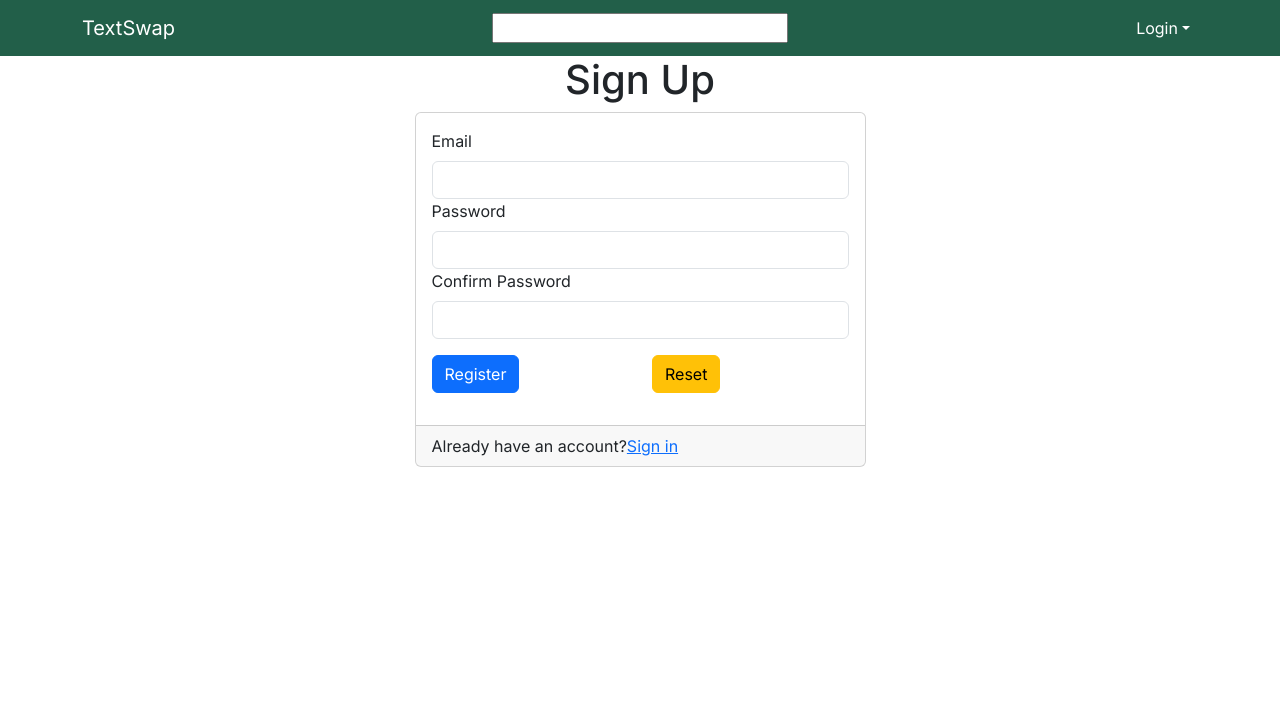
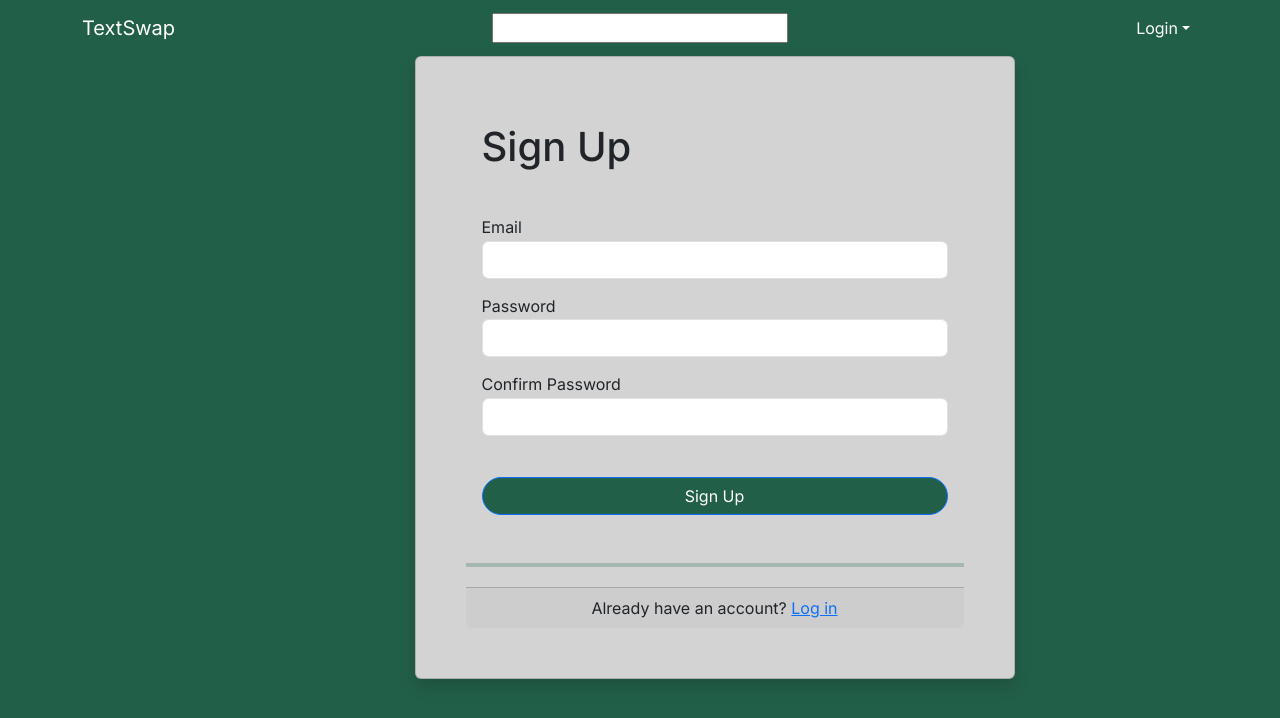
Before and after one commit to Textswap/Textswap, a Next.js app: page /auth/signup in a window 1280 px wide. Shown: the top 718 px of the page. Built offline with nearby package versions, Linux system fonts and the light colour scheme; no server answers.

Commit message:
Update Signup/Login Pages

```diff
--- a/src/app/auth/signup/page.tsx
+++ b/src/app/auth/signup/page.tsx
@@ -44,16 +44,23 @@ const SignUp = () => {
   };
 
   return (
-    <main>
+    <main style={{ backgroundColor: '#225f49', height: '100vh', alignItems: 'center', justifyContent: 'center'}}>
       <Container>
         <Row className="justify-content-center">
           <Col xs={5}>
-            <h1 className="text-center">Sign Up</h1>
-            <Card>
+          <Card
+            className="shadow"
+            style={{
+              backgroundColor: 'lightGray',
+              padding: '50px',
+              width: '600px'
+            }}
+          >
               <Card.Body>
+                <h1 className="mb-4" style={{ fontSize: '2.5em'}}>Sign Up</h1>
                 <Form onSubmit={handleSubmit(onSubmit)}>
-                  <Form.Group className="form-group">
-                    <Form.Label>Email</Form.Label>
+                  <Form.Group className="form-group" style={{ paddingTop: '20px' }}>
+                    <Form.Label style={{ marginBottom: '0.1rem' }}>Email</Form.Label>
                     <input
                       type="text"
                       {...register('email')}
@@ -62,8 +69,8 @@ const SignUp = () => {
                     <div className="invalid-feedback">{errors.email?.message}</div>
                   </Form.Group>
 
-                  <Form.Group className="form-group">
-                    <Form.Label>Password</Form.Label>
+                  <Form.Group className="form-group" style={{ paddingTop: '15px' }}>
+                    <Form.Label style={{ marginBottom: '0.1rem' }}>Password</Form.Label>
                     <input
                       type="password"
                       {...register('password')}
@@ -71,8 +78,8 @@ const SignUp = () => {
                     />
                     <div className="invalid-feedback">{errors.password?.message}</div>
                   </Form.Group>
-                  <Form.Group className="form-group">
-                    <Form.Label>Confirm Password</Form.Label>
+                  <Form.Group className="form-group" style={{ paddingTop: '15px', paddingBottom: '25px' }}>
+                    <Form.Label style={{ marginBottom: '0.1rem' }}>Confirm Password</Form.Label>
                     <input
                       type="password"
                       {...register('confirmPassword')}
@@ -83,22 +90,29 @@ const SignUp = () => {
                   <Form.Group className="form-group py-3">
                     <Row>
                       <Col>
-                        <Button type="submit" className="btn btn-primary">
-                          Register
+                        <Button type="submit" className="btn btn-primary w-100" style={{ backgroundColor: '#225f49', borderRadius: '20px' }}>
+                          Sign Up
                         </Button>
                       </Col>
+                    {/*
                       <Col>
                         <Button type="button" onClick={() => reset()} className="btn btn-warning float-right">
                           Reset
                         </Button>
                       </Col>
+                    */}
                     </Row>
                   </Form.Group>
                 </Form>
               </Card.Body>
-              <Card.Footer>
-                Already have an account?
-                <a href="/auth/signin">Sign in</a>
+              <hr style={{
+                border: '0',
+                borderTop: '4px solid #225f49',
+                marginBottom: '20px',
+              }} />
+              <Card.Footer className='d-flex justify-content-center align-items-center'>
+                Already have an account?&nbsp;
+                <a href="/auth/signin">Log in</a>
               </Card.Footer>
             </Card>
           </Col>
```
Also changed, not shown: src/app/auth/signin/page.tsx (+45 -12 lines).
